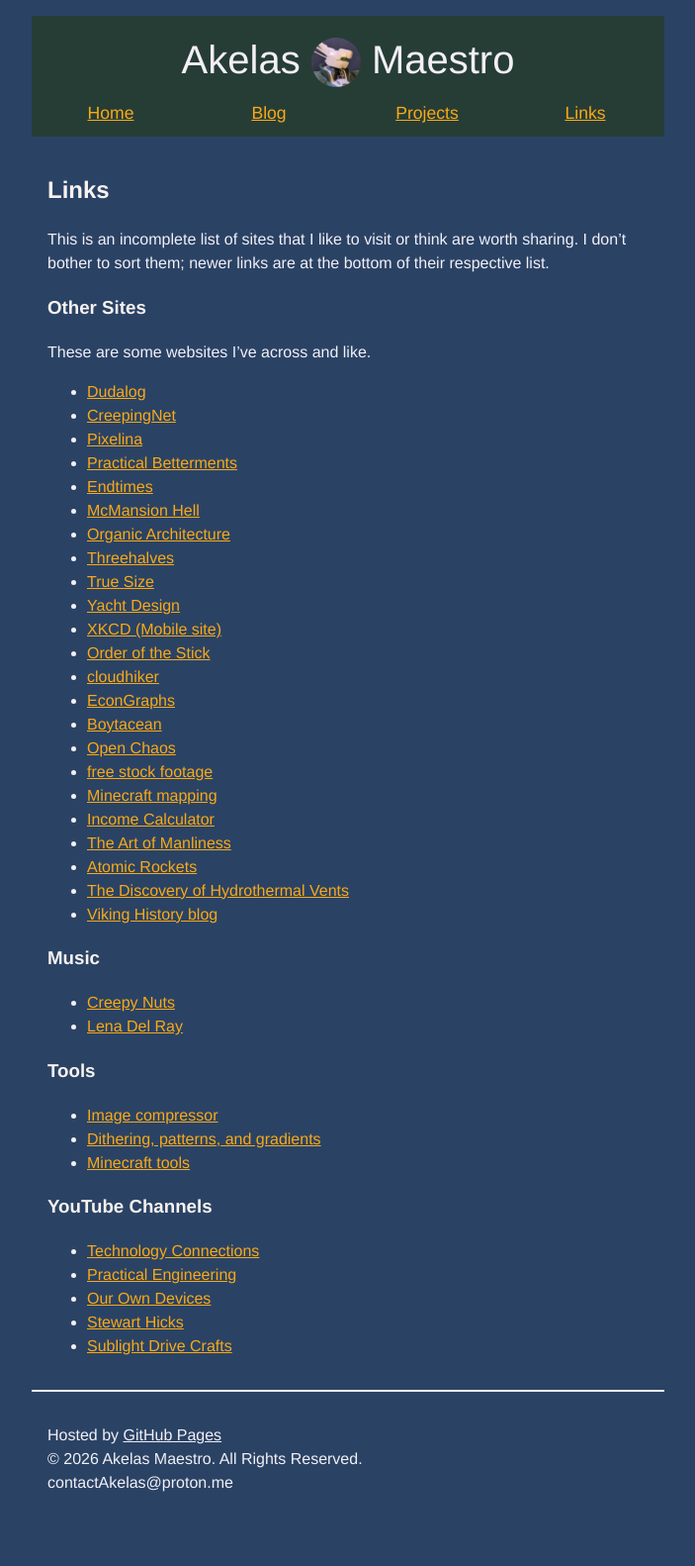
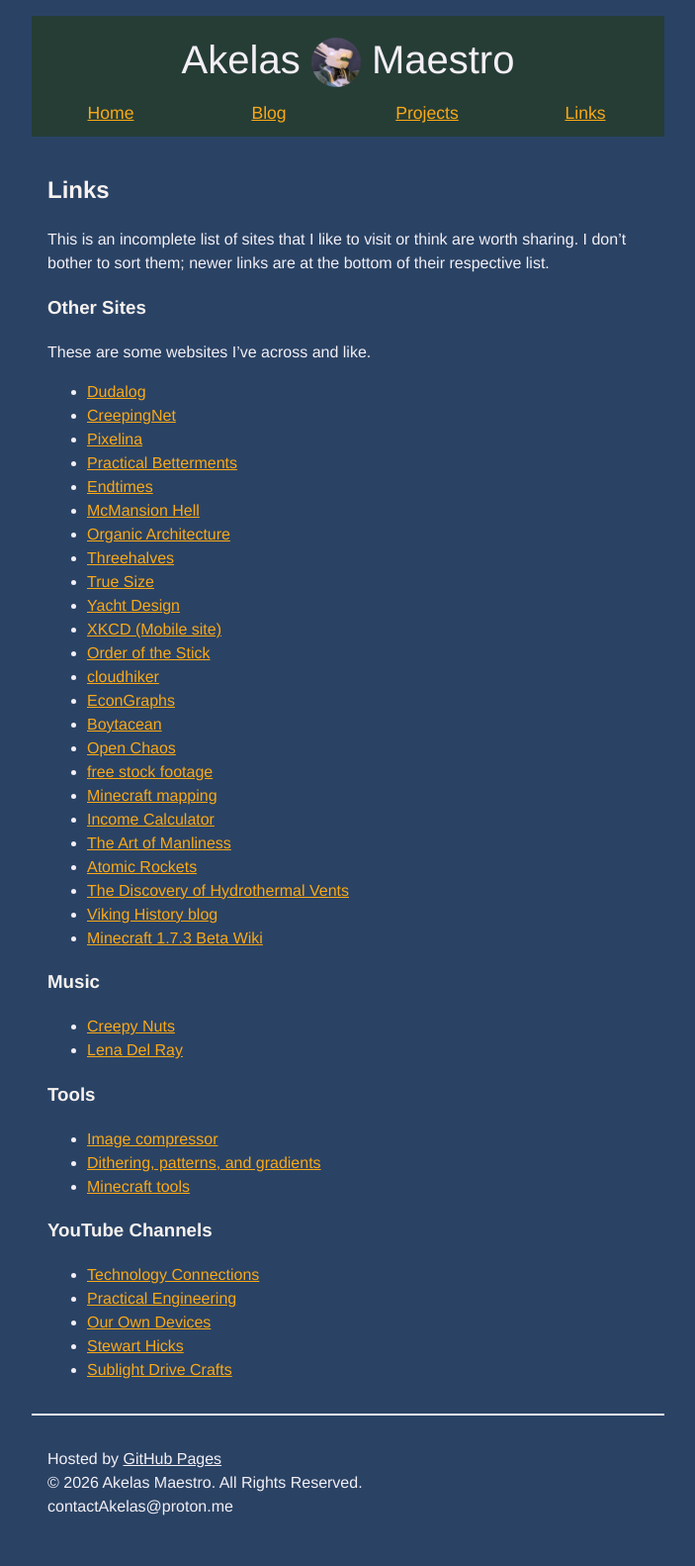
Before and after one commit to AkelasMaestro/akelasmaestro.github.io, a Jekyll site: the page built from links.md, in a window 1280 px wide. Shown: the whole page at 99% size, without its empty margins (288-991 px from the left). Built offline with Jekyll 4.4.1, drawn with Linux system fonts in a browser that asks for light colours; before the commit the page ends 1558 px from its top, so only the background shows below that.

Commit message:
[PUBLISHER] Merge #52

```diff
--- a/links.md
+++ b/links.md
@@ -35,6 +35,7 @@ These are some websites I've across and like.
 - [Atomic Rockets](https://projectrho.com/public_html/rocket/){:target="_blank" rel="noopener"}
 - [The Discovery of Hydrothermal Vents](https://www.whoi.edu/feature/history-hydrothermal-vents/index.html){:target="_blank" rel="noopener"}
 - [Viking History blog](https://www.hurstwic.com/history/text/history.htm){:target="_blank" rel="noopener"}
+- [Minecraft 1.7.3 Beta Wiki](https://lochlainnb.github.io/b1.7.3Wiki/){:target="blank" rel="noopener"}
 
 
 ### Music
```
